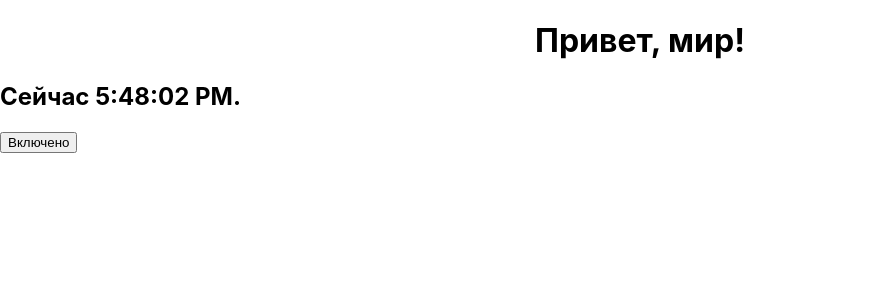
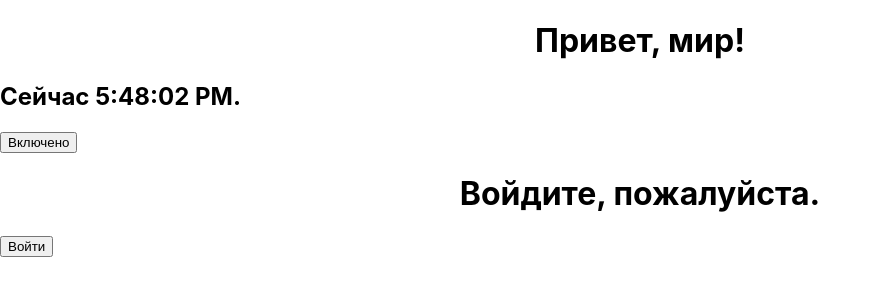
Before and after one commit to shaugsa/react-lessons, a React (Create React App) app in the folder my-app/: page / in a window 1280 px wide. Shown: the top 300 px of the page, without its empty margins (0-881 px from the left). Built offline with nearby package versions, Linux system fonts and the light colour scheme.

Commit message:
add LogonControl components

```diff
--- a/my-app/src/App.js
+++ b/my-app/src/App.js
@@ -2,6 +2,7 @@
 import './App.css';
 import Clock from './components/Clock';
 import Toggle from './components/Toggle';
+import LoginControl from './components/LoginControl';
 
 
 function App() {
@@ -9,6 +10,7 @@
     <div>
       <Clock />
       <Toggle />
+      <LoginControl />
     </div>
   );
 }
--- /dev/null
+++ b/my-app/src/components/Greeting.js
@@ -0,0 +1,19 @@
+import React from 'react';
+
+function UserGreeting(props) {
+    return <h1>С возвращением!</h1>
+}
+
+function GuesGreeting(props) {
+    return <h1>Войдите, пожалуйста.</h1>
+}
+
+function Greeting(props) {
+    const isLoggedIn = props.isLoggedIn;
+    if (isLoggedIn) {
+        return <UserGreeting/>
+    }
+    return <GuesGreeting/>
+}
+
+export default Greeting;
--- /dev/null
+++ b/my-app/src/components/LoginControl.js
@@ -0,0 +1,54 @@
+import React from 'react';
+import Greeting from './Greeting';
+
+function LoginButton(props) {
+    return (
+        <button onClick={props.onClick}>
+            Войти
+        </button>
+    )
+}
+
+function LogoutButton(props) {
+    return (
+        <button onClick={props.onClick}>
+            Выйти
+        </button>
+    )
+}
+
+class LoginControl extends React.Component {
+    constructor(props) {
+        super(props);
+        this.handleLoginClick = this.handleLoginClick.bind(this);
+        this.handleLogoutClick = this.handleLogoutClick.bind(this);
+        this.state = {isLoggedIn: false};
+    }
+
+    handleLoginClick() {
+        this.setState({isLoggedIn: true});
+    }
+
+    handleLogoutClick() {
+        this.setState({isLoggedIn: false});
+    }
+
+    render() {
+        const isLoggedIn = this.state.isLoggedIn;
+        let button;
+        if (isLoggedIn) {
+            button = <LogoutButton onClick={this.handleLogoutClick}/>;
+        } else {
+            button = <LoginButton onClick={this.handleLoginClick}/>;
+        }
+
+        return (
+            <div>
+                <Greeting isLoggedIn={isLoggedIn}/>
+                {button}
+            </div>
+        );
+    }
+}
+
+export default LoginControl;
```
